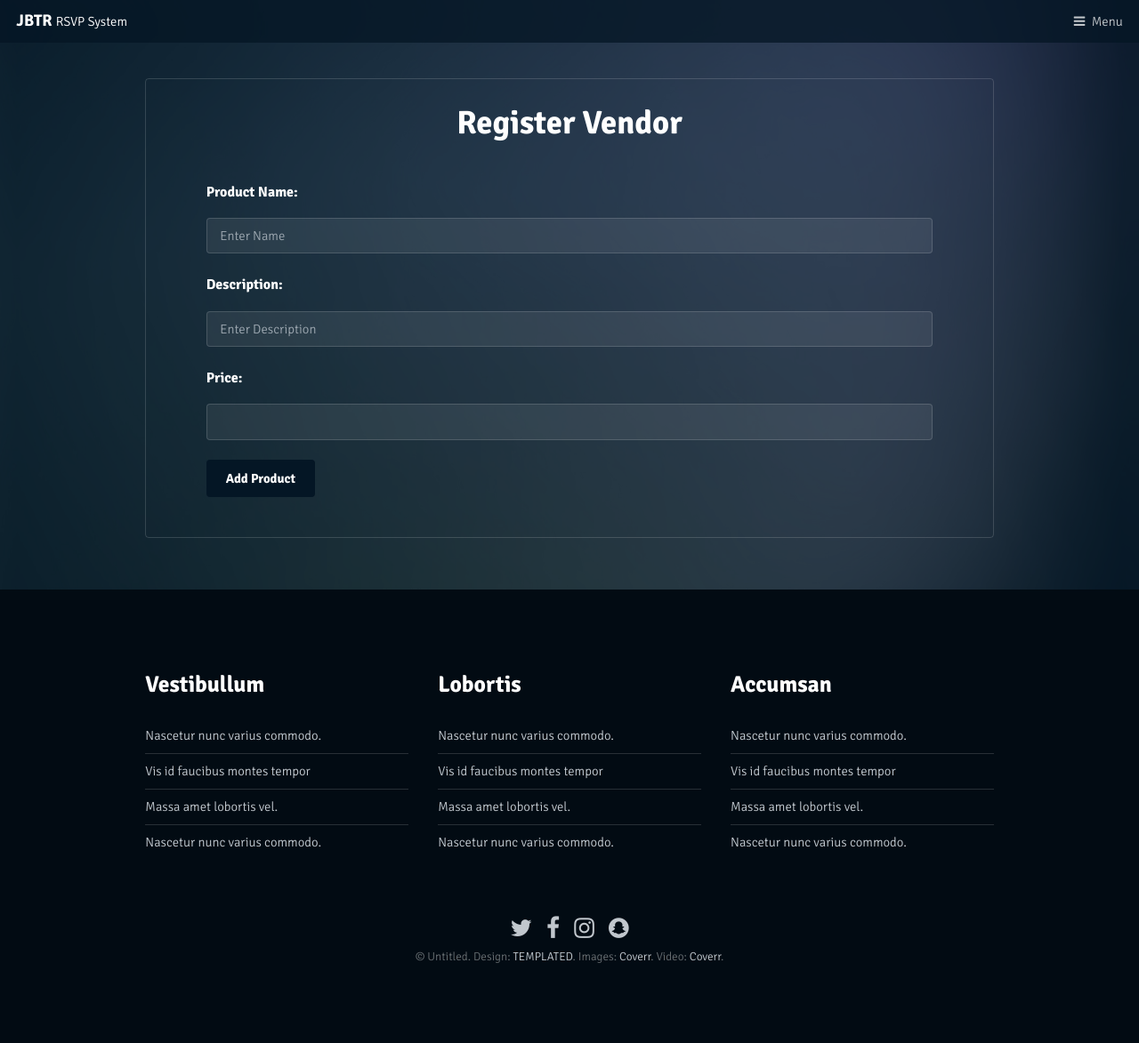
After one commit to jakecren/JBTR-Booking-Site, a Flask app: page /addproduct/1 in a window 1280 px wide. The commit adds this page. Shown: the whole page at 89% size. Run offline with Flask 2, Linux system fonts and the light colour scheme; a user stored in the database is signed in; tables that the repository leaves empty hold one stand-in row (values such as "Sample post").

Commit message:
Added Product Functionality

```diff
--- /dev/null
+++ b/bookingApp/templates/addProduct.html
@@ -0,0 +1,72 @@
+{% extends 'layout.html' %}
+{% block content %}
+
+<!-- Main -->
+<div id="main">
+
+	<!-- One -->
+	<section class="wrapper style1">
+		<div class="inner box">
+			<div class="container" style="width: 90%;">
+				<form method="POST" action="">
+					{{ form.hidden_tag() }}
+					<h2 class="align-center">Register Vendor</h2>
+					<div class="row uniform">
+
+						<!-- Text Inputs -->
+						<div class="12u$ 12u$(small)">
+							{{ form.name.label(style="font-size: medium;") }}
+							{% if form.name.errors %}
+							{{ form.name(class="form-control form-control-lg is-invalid") }}
+							<div class="invalid-feedback">
+								{% for error in form.name.errors %}
+								<span>{{ error }}</span>
+								{% endfor %}
+							</div>
+							{% else %}
+							{{ form.name(placeholder="Enter Name") }}
+							{% endif %}
+						</div>
+
+						<div class="12u$ 12u$(small)">
+							{{ form.description.label(style="font-size: medium;") }}
+							{% if form.description.errors %}
+							{{ form.description(class="form-control form-control-lg is-invalid") }}
+							<div class="invalid-feedback">
+								{% for error in form.description.errors %}
+								<span>{{ error }}</span>
+								{% endfor %}
+							</div>
+							{% else %}
+							{{ form.description(placeholder="Enter Description") }}
+							{% endif %}
+						</div>
+
+						<div class="12u$ 12u$(small)">
+							{{ form.price.label(style="font-size: medium;") }}
+							{% if form.price.errors %}
+							{{ form.price(class="form-control form-control-lg is-invalid") }}
+							<div class="invalid-feedback">
+								{% for error in form.price.errors %}
+								<span>{{ error }}</span>
+								{% endfor %}
+							</div>
+							{% else %}
+							{{ form.price }}
+							{% endif %}
+						</div>
+
+						<!-- Button -->
+						<div class="12u$">
+							{{ form.submit }}
+						</div>
+
+						<div></div>
+					</div>
+				</form>
+			</div>
+		</div>
+	</section>
+</div>
+
+{% endblock content %}
--- a/bookingApp/templates/admin.html
+++ b/bookingApp/templates/admin.html
@@ -24,7 +24,7 @@
 						{% for vendor in vendors %}
 						<tr>
 							<td>
-								<a href="#">{{ vendor.name }}</a>
+								<a href="{{ url_for('users.vendorProductView', id=vendor.id) }}">{{ vendor.name }}</a>
 							</td>
 							<td>
 								{{ vendor.email }}
@@ -39,7 +39,7 @@
 			</div>
 
 			<!-- Register Vendor -->
-			<a href="/registerVendor" class="button">Register Vendor</a>
+			<a href="{{ url_for('users.registerVendor') }}" class="button">Register Vendor</a>
 
 			<!-- Logout -->
 			<a href="{{ url_for('users.logout') }}" class="button special">Logout</a>
--- a/bookingApp/users/forms.py
+++ b/bookingApp/users/forms.py
@@ -1,8 +1,8 @@
 from flask_wtf import FlaskForm
-from wtforms import StringField, PasswordField, SubmitField, BooleanField
+from wtforms import StringField, PasswordField, SubmitField, BooleanField, FloatField
 from wtforms.validators import DataRequired, Length, Email, EqualTo, ValidationError
 from flask_login import current_user
-from bookingApp.models import Users, Vendors
+from bookingApp.models import Users, Vendors, Products
 
 
 class LoginForm(FlaskForm):
@@ -53,3 +53,16 @@ class RegisterVendorForm(FlaskForm):
         vendor = Vendors.query.filter_by(mobile=companyMobile.data).first()
         if vendor:
             raise ValidationError("Company mobile is unavailable, please choose a different Company mobile.")
+
+
+class AddProductForm(FlaskForm):
+    name = StringField("Product Name:", validators=[DataRequired()])
+    description = StringField("Description:")
+    price = FloatField("Price:", validators=[DataRequired()])
+    submit = SubmitField("Add Product")
+
+    # Validate unique fields
+    def validate_name(self, name):
+        vendor = Vendors.query.filter_by(name=name.data).first()
+        if vendor:
+            raise ValidationError("Name is unavailable, please choose a different name.")
--- a/bookingApp/users/routes.py
+++ b/bookingApp/users/routes.py
@@ -1,8 +1,8 @@
 from flask import render_template, url_for, flash, redirect, request, Blueprint, current_app, abort
 from flask_login import login_user, current_user, logout_user, login_required
 from bookingApp import db, bcrypt
-from bookingApp.users.forms import LoginForm, RegisterVendorForm
-from bookingApp.models import Users, Vendors
+from bookingApp.users.forms import LoginForm, RegisterVendorForm, AddProductForm
+from bookingApp.models import Users, Vendors, Products
 
 users = Blueprint("users", __name__)
 
@@ -26,6 +26,7 @@ def login():
 
 #####  Logout  ######
 @users.route("/logout")
+@login_required
 def logout():
     logout_user()
     return redirect(url_for("main.splash"))
@@ -39,7 +40,16 @@ def admin():
     return render_template("admin.html", title="Admin", vendors=vendors)
 
 
-##### Register Vendor #####
+#####  Vendor Product View  #####
+@users.route("/VPView/<int:id>")
+@login_required
+def vendorProductView(id):
+    vendor = Vendors.query.filter_by(id=id).first_or_404()
+    products = Products.query.filter_by(vendorID=id)
+    return render_template("vendorProductView.html", title="Vendor Product View", vendor=vendor, products=products)
+
+
+#####  Register Vendor  #####
 @users.route("/registerVendor", methods=["GET", "POST"])
 @login_required
 def registerVendor():
@@ -62,3 +72,17 @@ def registerVendor():
         flash("Vendor Registered", "success")
         return redirect(url_for("users.admin"))
     return render_template("registerVendor.html", title="Register Vendor", form=form)
+
+
+#####  Add Product  #####
+@users.route("/addproduct/<int:id>", methods=["GET", "POST"])
+@login_required
+def addProduct(id):
+    form = AddProductForm()
+    if form.validate_on_submit():
+        product = Products(name=form.name.data, description=form.description.data, price=form.price.data, vendorID=id)
+        db.session.add(product)
+        db.session.commit()
+        flash("Product Added", "success")
+        return redirect(url_for("users.admin"))
+    return render_template("addProduct.html", title="Add Product", form=form)
```
Also changed, not shown: bookingApp/templates/vendorProductView.html (added, +46 -0 lines).
